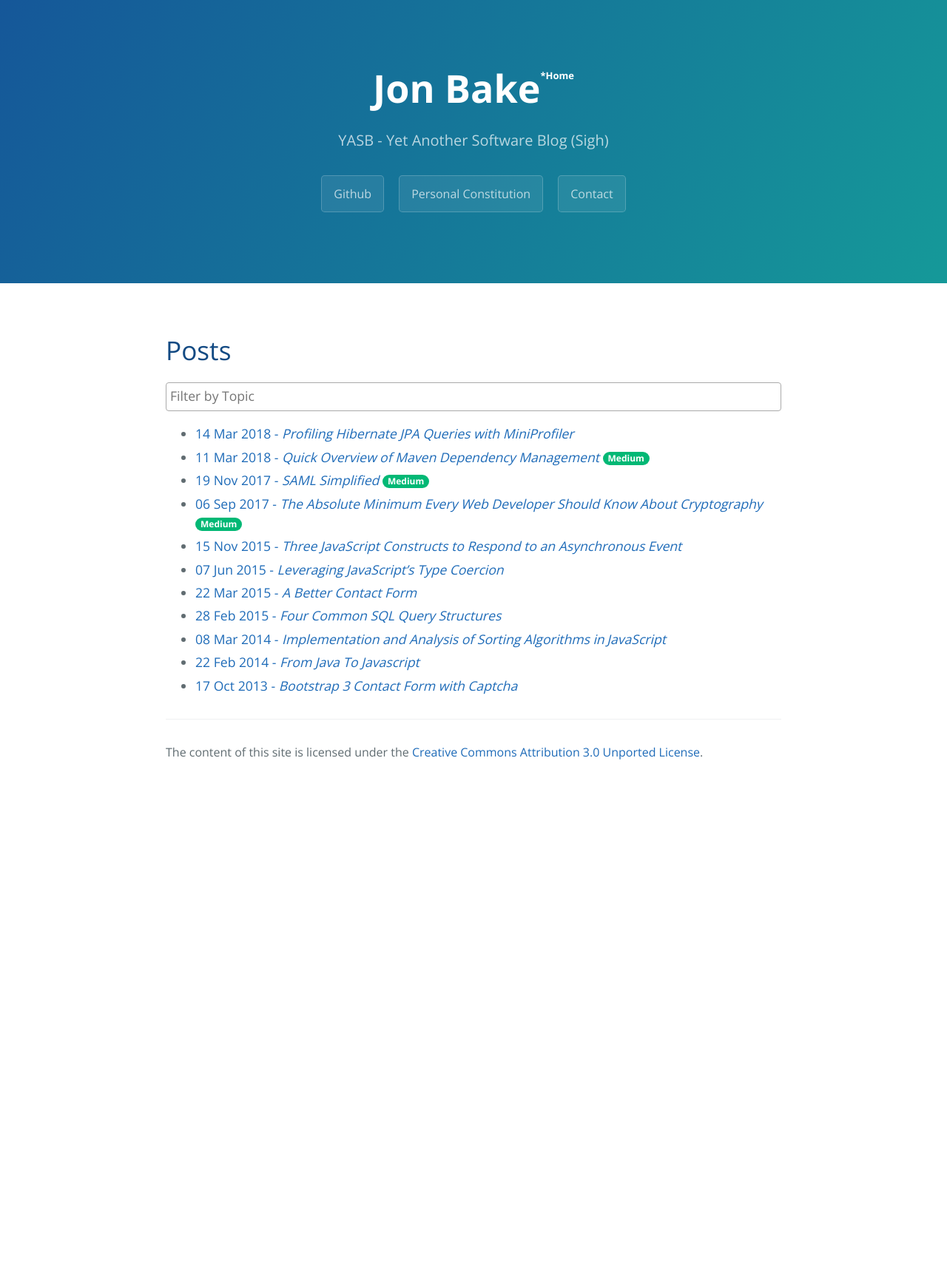
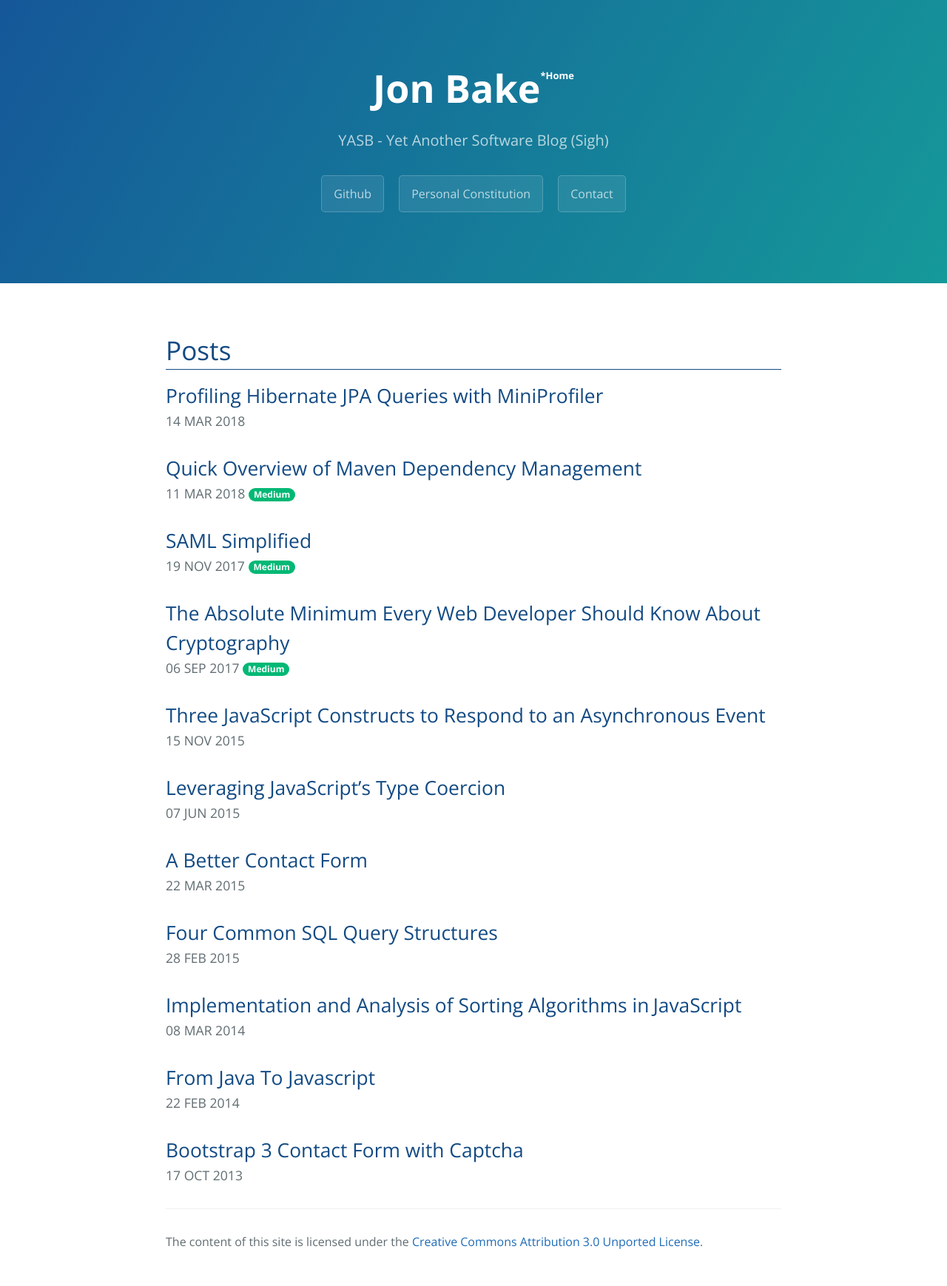
Before and after one commit to jonmbake/jonbake.com, a Jekyll site: the page built from index.md, in a window 1280 px wide. Shown: the whole page at 74% size. Built offline with Jekyll 4.4.1, drawn with Linux system fonts in a browser that asks for light colours; before the commit the page ends 1077 px from its top, so only the background shows below that.

Commit message:
Style post list

```diff
--- a/_sass/jekyll-theme-cayman.scss
+++ b/_sass/jekyll-theme-cayman.scss
@@ -373,10 +373,16 @@ h1 > a {
   border-radius: 10px;
 }
 
-.post-title {
-  font-style: italic;
+.posts-header {
+  border-bottom: 1px solid $section-headings-color;
 }
 
-.posts li {
-  margin-bottom: 5px;
+.post {
+  margin-bottom: 2rem;
+  a {
+    color: inherit;
+  }
+  h2 {
+    margin-bottom: 0;
+  }
 }
--- a/assets/js/filter.js
+++ b/assets/js/filter.js
@@ -9,22 +9,25 @@ $(document).ready(function() {
     {className: 'walkthroughs', text: 'Walk Throughs'},
   ];
 
+  const POST_SELECTOR = '.post';
+
   const filter = function () {
     const selected = $('.topic-filter').select2("val");
     if (selected.length === 0) {
-      $('.posts li').show();
+      $(POST_SELECTOR).show();
     } else {
-      $('.posts li').hide();
-      selected.forEach(s => $('.posts li.' + s).show())
+      $(POST_SELECTOR).hide();
+      selected.forEach(s => $(POST_SELECTOR + '.' + s).show())
     }
   }
 
   $('.topic-filter').select2({
+    width: '50%',
     placeholder: 'Filter by Topic',
     data: TOPICS.map((t, i) => {
       return {
         id: t.className,
-        text: t.text + ' (' + $('.posts li.' + t.className).length + ')'
+        text: t.text + ' (' + $(POST_SELECTOR + '.' + t.className).length + ')'
       }
     })
   }).on('change', filter);
--- a/index.md
+++ b/index.md
@@ -1,16 +1,15 @@
 ---
 layout: default
 ---
-<h1>Posts</h1>
-<select style="width: 100%" class="topic-filter" name="topic" multiple="multiple">
-</select>
+<h1 class="posts-header">Posts</h1>
 
-<ul class="posts">
+<div class="posts">
   {% for post in site.posts %}
-    {% if post.layout == 'medium' %}
-        <li class="medium {{ post.tags | join }}"><a href="{{ post.medium_url }}">{{ post.date | date_to_string }} - <span class="post-title">{{ post.title }}</span>{% include post-tags.html %}</a></li>
-    {% else %}
-        <li class="{{ post.tags | join }}"><a href="{{ site.baseurl }}{{ post.url }}">{{ post.date | date_to_string }} - <span class="post-title">{{ post.title }}</span>{% include post-tags.html %}</a></li>
-    {% endif %}
+    <div class="post {% if post.layout == 'medium' %}medium{% endif %} {{ post.tags | join }}">
+        <h2><a href="{% if post.layout == 'medium' %}{{ post.medium_url }}{% else %}{{ site.baseurl }}{{ post.url }}{% endif %}">{{ post.title }}</a></h2>
+        <div>
+          <time>{{ post.date | date_to_string | upcase }} </time>{% include post-tags.html %}
+        </div>
+      </div>
   {% endfor %}
-</ul>
+</div>
```
